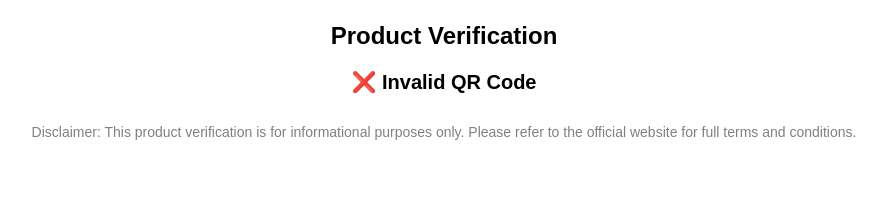
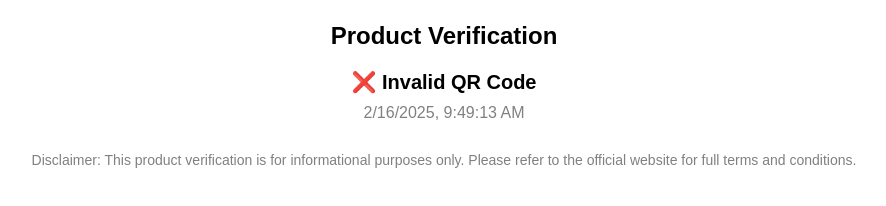
Before and after one commit to verifiedproductlk/verifiedproductlk, a plain HTML site: page verify.html in a window 1280 px wide. Shown: the part 222-428 px from the top of the page, without its empty margins (196-1082 px from the left). Drawn offline with Linux system fonts and the light colour scheme.

Commit message:
Update verify.html

```diff
--- a/verify.html
+++ b/verify.html
@@ -14,6 +14,11 @@
             font-size: 20px;
             margin-top: 20px;
             font-weight: bold;
+        }
+        .timestamp {
+            font-size: 16px;
+            color: gray;
+            margin-top: 10px;
         }
         .logo {
             width: 150px;
@@ -32,6 +37,7 @@
 
     <h2>Product Verification</h2>
     <div id="result">Scanning...</div>
+    <div id="timestamp" class="timestamp"></div>
 
     <!-- Add Disclaimer -->
     <div class="disclaimer">
@@ -45,6 +51,7 @@
 
             if (!code) {
                 document.getElementById("result").innerHTML = "❌ Invalid QR Code";
+                document.getElementById("timestamp").innerHTML = getTimestamp();
                 return;
             }
 
@@ -60,12 +67,19 @@
                 // Get the result text from the response
                 const result = await response.text();
 
-                // Display the result
+                // Display the result and timestamp
                 document.getElementById("result").innerHTML = result;
+                document.getElementById("timestamp").innerHTML = `🕒 Scanned on: ${getTimestamp()}`;
             } catch (error) {
                 console.error("Verification error:", error);
                 document.getElementById("result").innerHTML = "⚠️ ❌ Unverified Product";
+                document.getElementById("timestamp").innerHTML = getTimestamp();
             }
+        }
+
+        function getTimestamp() {
+            const now = new Date();
+            return now.toLocaleString(); // Formats as "MM/DD/YYYY, HH:MM:SS AM/PM"
         }
 
         verifyProduct();
```
